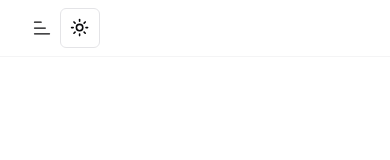
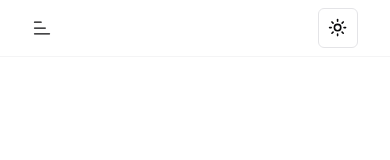
Before and after one commit to Jeevan-23/leetcodeboard, a Next.js app: page /problems in a window 390 px wide. Shown: the top 160 px of the page. Built offline with nearby package versions, Linux system fonts and the light colour scheme.

Commit message:
did some changes in mobile nav partially

```diff
--- a/app/problems/[slug]/page.tsx
+++ b/app/problems/[slug]/page.tsx
@@ -6,7 +6,9 @@ import { useParams } from "next/navigation"
 export default function App() {
   const params = useParams()
   const titleParam = params.slug
-  const title = Array.isArray(titleParam) ? titleParam.join(' ') : titleParam || "WhiteBoard"
+  const title = Array.isArray(titleParam)
+    ? titleParam.join(" ")
+    : titleParam || "WhiteBoard"
   const prefixedTitle = `Problem: ${title}`
 
   useEffect(() => {
--- a/app/problems/page.tsx
+++ b/app/problems/page.tsx
@@ -1,5 +1,4 @@
 import ProfileForm from "@/components/custom/lc-form"
-
 
 export default function problems() {
   return (
--- a/components/mobile-nav.tsx
+++ b/components/mobile-nav.tsx
@@ -54,14 +54,6 @@ export function MobileNav() {
         </Button>
       </SheetTrigger>
       <SheetContent side="left" className="pr-0">
-        <MobileLink
-          href="/"
-          className="flex items-center"
-          onOpenChange={setOpen}
-        >
-          <Icons.logo className="mr-2 h-4 w-4" />
-          <span className="font-bold">{siteConfig.name}</span>
-        </MobileLink>
         <ScrollArea className="my-4 h-[calc(100vh-8rem)] pb-10 pl-6">
           <div className="flex flex-col space-y-3">
             {docsConfig.mainNav?.map(
--- a/components/site-header.tsx
+++ b/components/site-header.tsx
@@ -9,12 +9,13 @@ import { ModeToggle } from "@/components/mode-toggle"
 
 export function SiteHeader() {
   return (
-    <header className="sticky top-0 w-full border-b border-border/40 bg-background/95 backdrop-blur supports-[backdrop-filter]:bg-background/60 ">
-      <div className="container flex h-14 max-w-screen-2xl items-center">
-        <MainNav />
-        <MobileNav />
-
-        <div className="flex flex-1 items-center justify-between space-x-2 md:justify-end">
+    <header className="sticky top-0 w-full border-b border-border/40 bg-background/95 backdrop-blur supports-[backdrop-filter]:bg-background/60">
+      <div className="container flex h-14 max-w-screen-2xl items-center justify-between">
+        <div className="flex items-center">
+          <MainNav />
+          <MobileNav />
+        </div>
+        <div className="flex items-center">
           <nav className="flex items-center">
             <ModeToggle />
           </nav>
--- a/config/docs.ts
+++ b/config/docs.ts
@@ -13,6 +13,6 @@ export const docsConfig: DocsConfig = {
     {
       title: "Problems",
       href: "/problems",
-    }
+    },
   ],
 }
```
